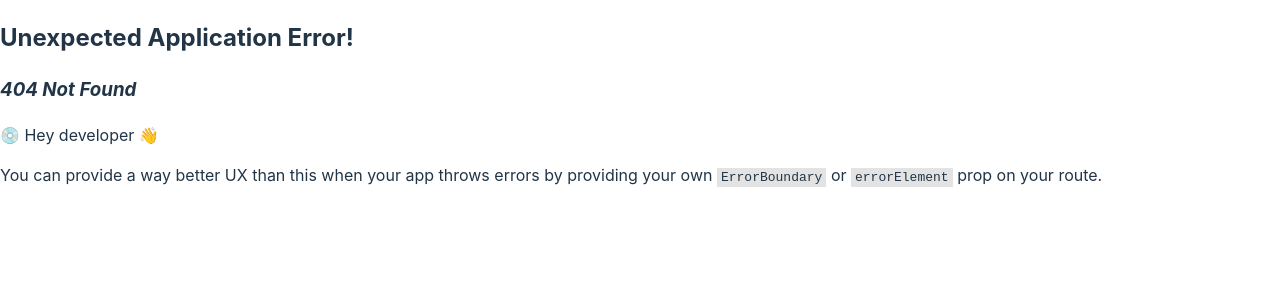
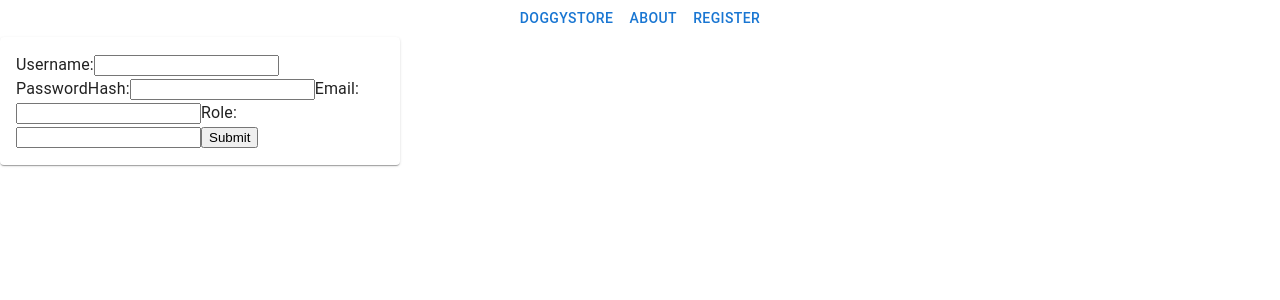
Before and after one commit to codeing-sprite/s23Tiimi3FrontEnd, a React (Vite) app in the folder dogFrontEnd/: page /register in a window 1280 px wide. Before the commit this address had no page. Shown: the top 300 px of the page. Built offline with nearby package versions, Linux system fonts and the light colour scheme.

Commit message:
add register page

```diff
--- a/dogFrontEnd/src/App.jsx
+++ b/dogFrontEnd/src/App.jsx
@@ -4,23 +4,13 @@ import { Button } from '@mui/material'
 
 
 export default function App() {
-
-
-
   return (
     <>
-        <nav className='nav-button'>
-
-
-		<Link to={"/"}><Button>Doggystore</Button></Link>
-
-
-			<Link to={"/about"}><Button>About</Button></Link>
-
-
-
-
-        </nav>
+      <nav className='nav-button'>
+        <Link to={"/"}><Button>Doggystore</Button></Link>
+        <Link to={"/about"}><Button>About</Button></Link>
+        <Link to={"/register"}><Button>Register</Button></Link>
+      </nav>
 		<Outlet/>
     </>
   )
--- a/dogFrontEnd/src/components/ProductContainer.jsx
+++ b/dogFrontEnd/src/components/ProductContainer.jsx
@@ -45,7 +45,7 @@ export default function ProductContainer() {
 		console.log(e.target.value)
 		setManufacturer(e.target.value)
 		if (e.target.value === "Select manufacturer"){
-			listManufacturers()
+			listProducts()
 		} else {
 			listManufacturersProducts(e.target.value)
 		}
@@ -60,12 +60,14 @@ export default function ProductContainer() {
 	)
 
 	return (
+		<>
 			<div className='product-list'>
 				{renderProducts}
+			</div>
 			<select value={manufacturer} onChange={(e) => handleManufacturerChange(e)}>
 				<option value={"Select manufacturer"}>Select manufacturer</option>
 				{renderManufacturers}
 			</select>
-		</div>
+		</>
 	)
 }
--- /dev/null
+++ b/dogFrontEnd/src/components/RegisterPage.jsx
@@ -0,0 +1,57 @@
+import { useState } from "react"
+import { Card, CardActionArea, CardContent, CardMedia, Typography } from "@mui/material"
+import axios from 'axios';
+
+
+export default function RegisterPage() {
+
+    const [username, setUsername] = useState("")
+    const [passwordHash, setPasswordHash] = useState("")
+    const [email, setEmail] = useState("")
+    const [role, setRole] = useState("")
+
+    const REST_URL = 'http://localhost:8080';
+
+    const register = (e) => {
+      e.preventDefault()
+        axios.post(`${REST_URL}/rest/register`, {
+          username: username,
+          passwordHash: passwordHash,
+          email: email,
+          role: role
+        })
+			.then((response) => {
+				console.log(response.data);
+			})
+    }
+
+    return (
+      <Card className="user" sx={{maxWidth: 400, backgroundColor: ""}}>
+        <CardActionArea>
+          <CardContent>
+            <Typography>
+            <form onSubmit={(e) => register(e)}>
+                <label>
+                    Username:
+                    <input type="text" name="username" value={username} onChange={(e) => setUsername(e.target.value)} />
+                </label>
+                <label>
+                    PasswordHash:
+                    <input type="text" name="passwordHash" value={passwordHash} onChange={(e) => setPasswordHash(e.target.value)} />
+                </label>
+                <label>
+                    Email:
+                    <input type="text" name="email" value={email} onChange={(e) => setEmail(e.target.value)} />
+                </label>
+                <label>
+                    Role:
+                    <input type="text" name="role" value={role} onChange={(e) => setRole(e.target.value)} />
+                </label>
+                <input type="submit" value="Submit" />
+            </form>
+            </Typography>
+          </CardContent>
+        </CardActionArea>
+      </Card>
+    )
+  }
--- a/dogFrontEnd/src/main.jsx
+++ b/dogFrontEnd/src/main.jsx
@@ -3,6 +3,7 @@ import ReactDOM from 'react-dom/client'
 import App from './App.jsx'
 import ProductContainer from './components/ProductContainer.jsx'
 import AboutPage from './components/AboutPage.jsx'
+import RegisterPage from './components/RegisterPage.jsx'
 import './index.css'
 import { RouterProvider, createBrowserRouter } from 'react-router-dom'
 
@@ -18,6 +19,10 @@ const router = createBrowserRouter([
       {
         path: "about",
         element: <AboutPage/>
+      },
+      {
+        path: "register",
+        element: <RegisterPage/>
       }
 
     ]
```
Also changed, not shown: dogFrontEnd/src/components/LoginPage.jsx (deleted). Lines whose indentation alone changed are shown as unchanged.
